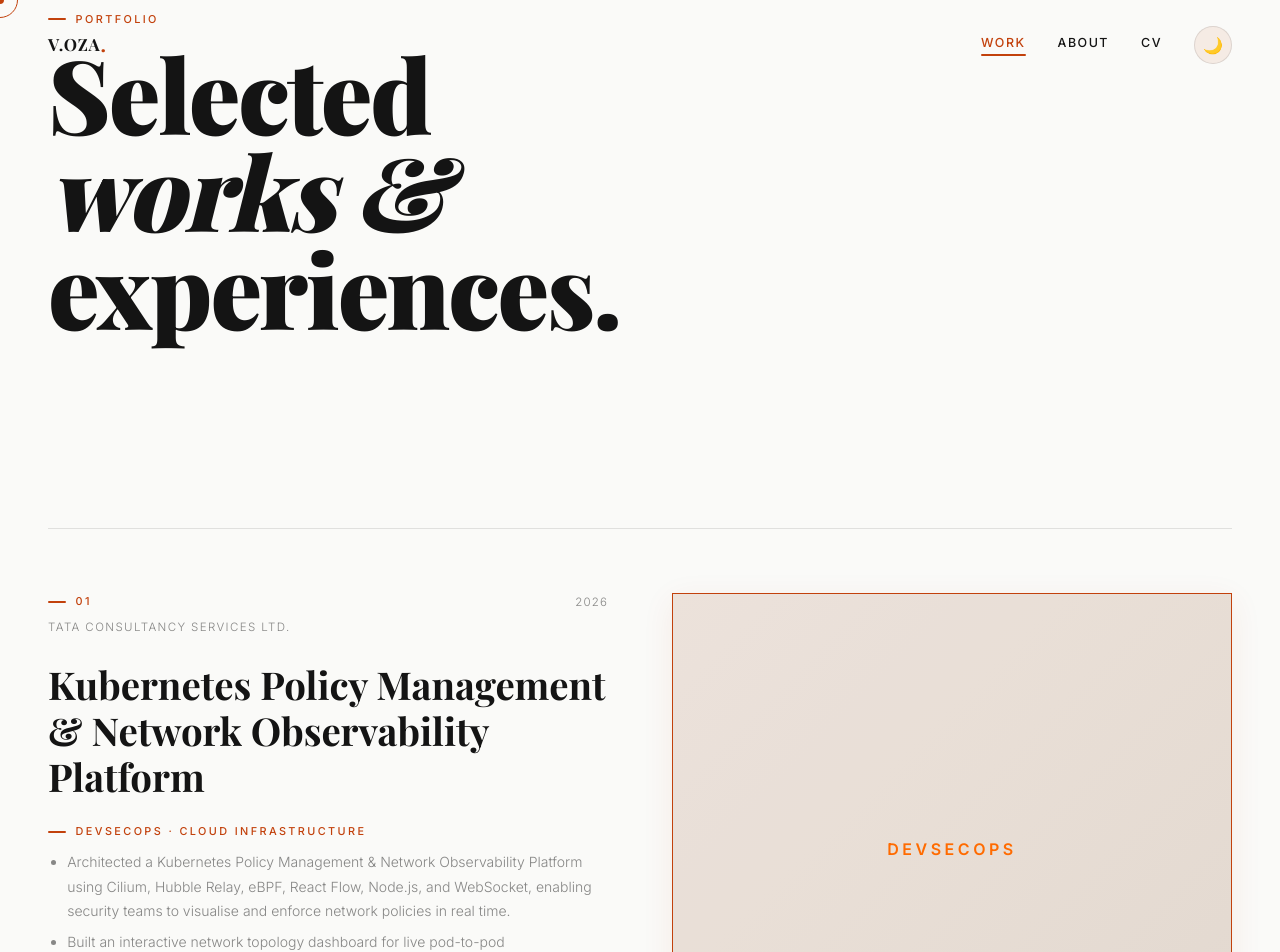
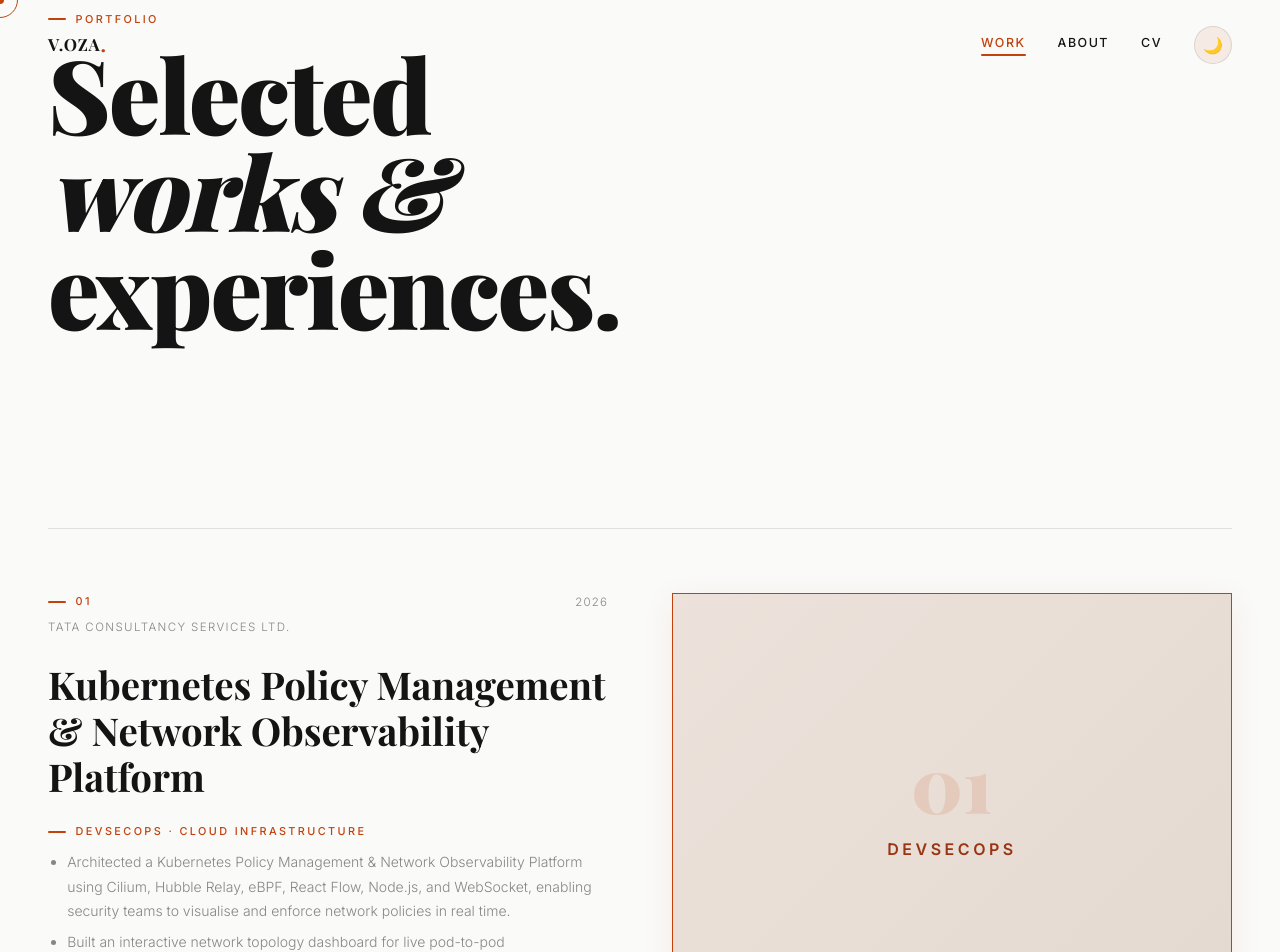
Before and after one commit to vanshiloza28/Portfolio-, a React (Vite) app in the folder frontend/: page /work in a window 1280 px wide. Shown: the top 952 px of the page. Built offline with nearby package versions, Linux system fonts and the light colour scheme; a web font is replaced by a local one.

Commit message:
style: restore number opacity, use accent-solid for category label in work cards

```diff
--- a/frontend/src/pages/Work.jsx
+++ b/frontend/src/pages/Work.jsx
@@ -189,12 +189,12 @@ function WorkCard({ work, index }) {
           <div style={{ textAlign: 'center', position: 'relative' }}>
             <div style={{
               fontFamily: 'var(--font-serif)', fontSize: 'clamp(3rem, 6vw, 6rem)',
-              fontWeight: 900, opacity: 0, lineHeight: 1,
+              fontWeight: 900, opacity: 0.12, lineHeight: 1,
               color: 'var(--accent)'
             }}>
               {String(index + 1).padStart(2, '0')}
             </div>
-            <div style={{ fontSize: '1rem', letterSpacing: '0.22em', textTransform: 'uppercase', color: '#FF6B00', fontWeight: 800, marginTop: '1rem' }}>
+            <div style={{ fontSize: '1rem', letterSpacing: '0.22em', textTransform: 'uppercase', color: 'var(--accent-solid)', fontWeight: 800, marginTop: '1rem' }}>
               {work.category.split('·')[0].trim()}
             </div>
           </div>
```
